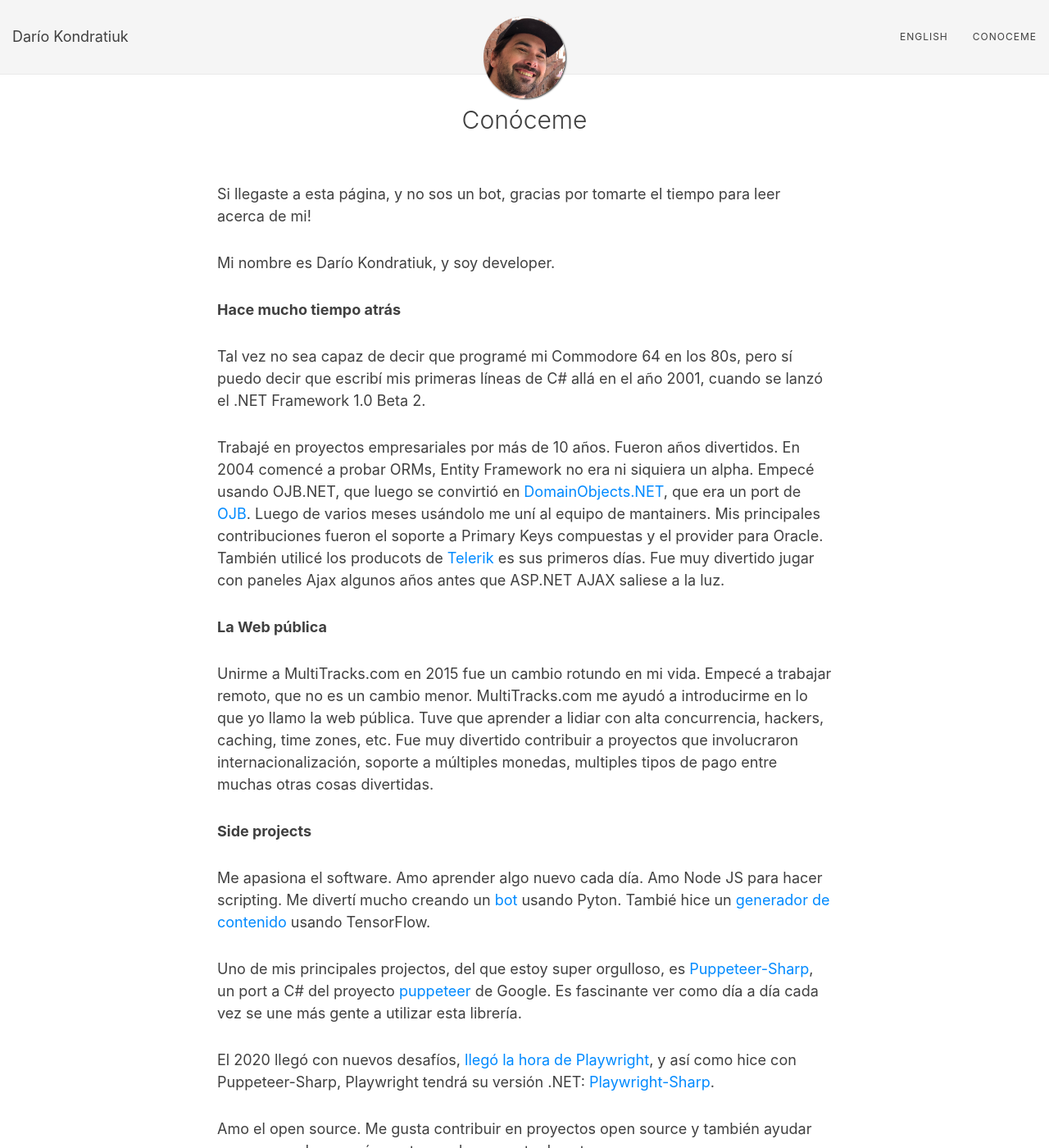
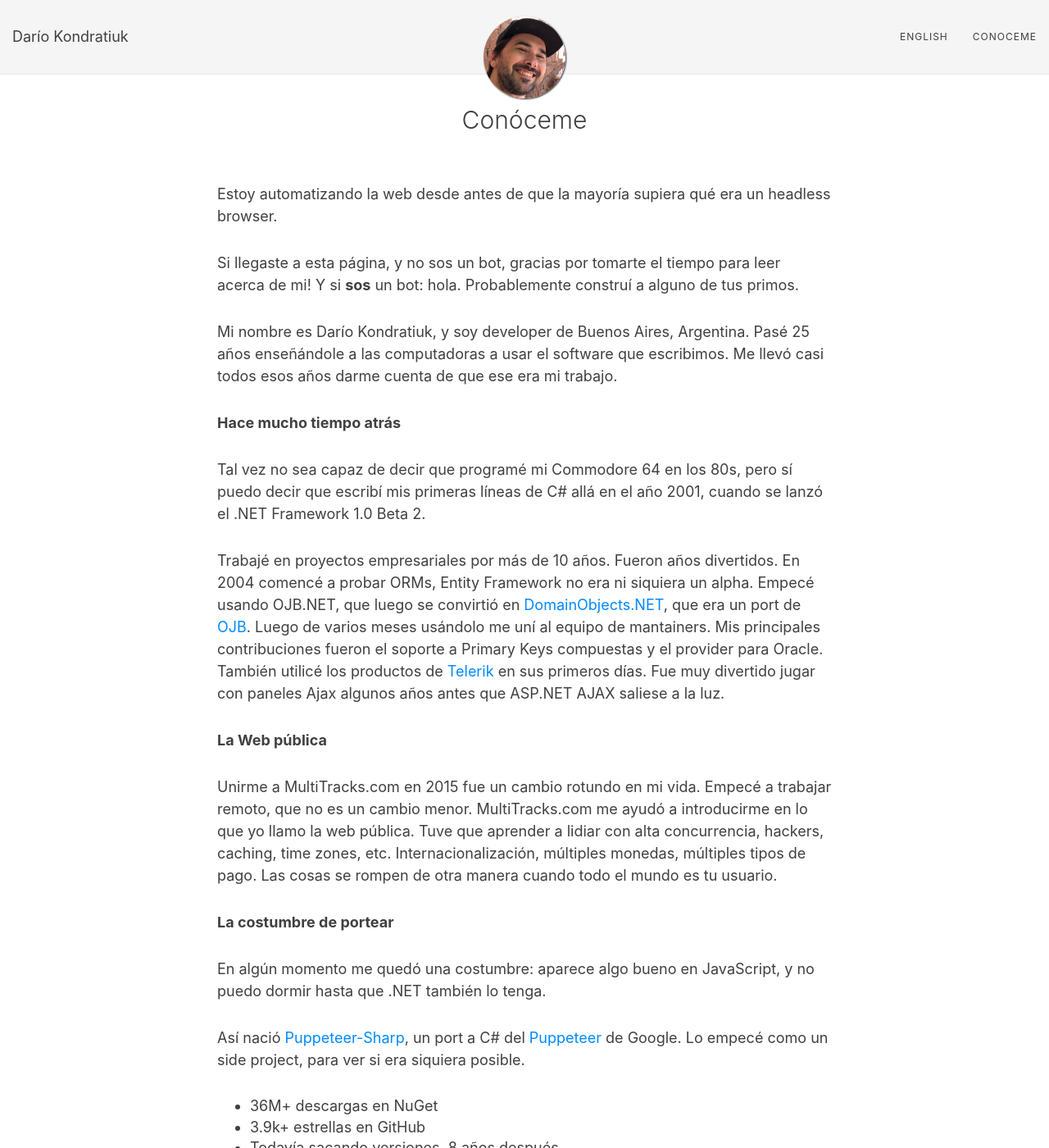
Before and after one commit to kblok/es, a Jekyll site: the page built from aboutme.md, in a window 1280 px wide and 1400 px high. Shown: the whole window at 82% size. Built offline with Jekyll 4.4.1, drawn with Linux system fonts in a browser that asks for light colours; nearby versions of some CDN libraries; some of the changed text lies outside the part shown.

Commit message:
Actualizar la página Conóceme (#17)
Co-authored-by: Claude Opus 5 (1M context) <noreply@anthropic.com>

```diff
--- a/aboutme.md
+++ b/aboutme.md
@@ -3,31 +3,53 @@ layout: page
 title: Conóceme
 ---
 
-Si llegaste a esta página, y no sos un bot, gracias por tomarte el tiempo para leer acerca de mi!
+Estoy automatizando la web desde antes de que la mayoría supiera qué era un headless browser.
 
-Mi nombre es Darío Kondratiuk, y soy developer.
+Si llegaste a esta página, y no sos un bot, gracias por tomarte el tiempo para leer acerca de mi! Y si **sos** un bot: hola. Probablemente construí a alguno de tus primos.
+
+Mi nombre es Darío Kondratiuk, y soy developer de Buenos Aires, Argentina. Pasé 25 años enseñándole a las computadoras a usar el software que escribimos. Me llevó casi todos esos años darme cuenta de que ese era mi trabajo.
 
 **Hace mucho tiempo atrás**
 
 Tal vez no sea capaz de decir que programé mi Commodore 64 en los 80s, pero sí puedo decir que escribí mis primeras líneas de C# allá en el año 2001, cuando se lanzó el .NET Framework 1.0 Beta 2.
 
-Trabajé en proyectos empresariales por más de 10 años. Fueron años divertidos. En 2004 comencé a probar ORMs, Entity Framework no era ni siquiera un alpha. Empecé usando OJB.NET, que luego se convirtió en [DomainObjects.NET](https://sourceforge.net/projects/domainobjects/), que era un port de [OJB](https://db.apache.org/ojb/). Luego de varios meses usándolo me uní al equipo de mantainers. Mis principales contribuciones fueron el soporte a Primary Keys compuestas y el provider para Oracle. También utilicé los producots de [Telerik](https://www.telerik.com/) es sus primeros días. Fue muy divertido jugar con paneles Ajax algunos años antes que ASP.NET AJAX saliese a la luz.
+Trabajé en proyectos empresariales por más de 10 años. Fueron años divertidos. En 2004 comencé a probar ORMs, Entity Framework no era ni siquiera un alpha. Empecé usando OJB.NET, que luego se convirtió en [DomainObjects.NET](https://sourceforge.net/projects/domainobjects/), que era un port de [OJB](https://db.apache.org/ojb/). Luego de varios meses usándolo me uní al equipo de mantainers. Mis principales contribuciones fueron el soporte a Primary Keys compuestas y el provider para Oracle. También utilicé los productos de [Telerik](https://www.telerik.com/) en sus primeros días. Fue muy divertido jugar con paneles Ajax algunos años antes que ASP.NET AJAX saliese a la luz.
 
 **La Web pública**
 
-Unirme a MultiTracks.com en 2015 fue un cambio rotundo en mi vida. Empecé a trabajar remoto, que no es un cambio menor. MultiTracks.com me ayudó a introducirme en lo que yo llamo la web pública. Tuve que aprender a lidiar con alta concurrencia, hackers, caching, time zones, etc. Fue muy divertido contribuir a proyectos que involucraron internacionalización, soporte a múltiples monedas, multiples tipos de pago entre muchas otras cosas divertidas.
+Unirme a MultiTracks.com en 2015 fue un cambio rotundo en mi vida. Empecé a trabajar remoto, que no es un cambio menor. MultiTracks.com me ayudó a introducirme en lo que yo llamo la web pública. Tuve que aprender a lidiar con alta concurrencia, hackers, caching, time zones, etc. Internacionalización, múltiples monedas, múltiples tipos de pago. Las cosas se rompen de otra manera cuando todo el mundo es tu usuario.
 
-**Side projects**
+**La costumbre de portear**
 
-Me apasiona el software. Amo aprender algo nuevo cada día. Amo Node JS para hacer scripting. Me divertí mucho creando un [bot](https://github.com/kblok/TelegramBotFriend) usando Pyton. Tambié hice un [generador de contenido](https://github.com/kblok/RNN-bible-generator) usando TensorFlow.
+En algún momento me quedó una costumbre: aparece algo bueno en JavaScript, y no puedo dormir hasta que .NET también lo tenga.
 
-Uno de mis principales projectos, del que estoy super orgulloso, es [Puppeteer-Sharp](https://github.com/hardkoded/puppeteer-sharp), un port a C# del proyecto [puppeteer](https://github.com/GoogleChrome/puppeteer) de Google. Es fascinante ver como día a día cada vez se une más gente a utilizar esta librería.
+Así nació [Puppeteer-Sharp](https://github.com/hardkoded/puppeteer-sharp), un port a C# del [Puppeteer](https://github.com/puppeteer/puppeteer) de Google. Lo empecé como un side project, para ver si era siquiera posible.
 
-El 2020 llegó con nuevos desafíos, [llegó la hora de Playwright](https://www.hardkoded.com/es/blog/es-hora-de-playwright), y así como hice con Puppeteer-Sharp, Playwright tendrá su versión .NET: [Playwright-Sharp](https://github.com/kblok/playwright-sharp).
+* 36M+ descargas en NuGet
+* 3.9k+ estrellas en GitHub
+* Todavía sacando versiones, 8 años después
+
+Después el 2020 llegó con nuevos desafíos: [llegó la hora de Playwright](https://www.hardkoded.com/es/blog/es-hora-de-playwright). Así que lo hice de nuevo con Playwright-Sharp. Ese tuvo un final mejor del que esperaba: se fue a Microsoft y se convirtió en la [versión oficial .NET de Playwright](https://github.com/microsoft/playwright-dotnet).
+
+Ya sé lo que estás pensando: ¿regalaste el proyecto?
+
+> No regalé el proyecto. Le conseguí una mejor casa.
+
+En el medio de todo eso escribí un libro, [UI Testing with Puppeteer](https://www.amazon.com/Testing-Puppeteer-end-end-automation/dp/180020678X), y Microsoft me nombró MVP siete años seguidos. Todavía no me lo termino de creer.
+
+Nada de esto lo hice solo. Puppeteer-Sharp tiene cientos de contribuidores, y varios me enseñaron cosas sobre mi propio proyecto. No es mi proyecto. Es nuestro.
+
+**Enseñarle a las computadoras a testear**
+
+Hoy construyo agentes de IA que testean software en [mabl](https://www.mabl.com). Agentes que abren un browser de verdad, exploran una app como lo haría una persona, escriben el test, lo corren, y lo arreglan cuando se rompe. También construí la integración MCP de mabl, para que agentes como Claude puedan crear, correr y debuggear tests en la plataforma sin una persona en el medio.
+
+Y acá está lo que me di cuenta hace poco. En 2004 escribí código para que los developers no tuvieran que escribir SQL a mano. En 2017 escribí código para que los developers .NET no tuvieran que escribir JavaScript para manejar un browser. Hoy construyo agentes para que nadie tenga que escribir el mismo test de login por cuadragésima vez.
+
+**Resulta que toda mi carrera fue el mismo trabajo: sacar del medio la parte aburrida entre lo que vos querés y lo que la máquina hace.** Los agentes son simplemente la próxima parte aburrida para sacar del medio.
+
+**No lo hagamos más largo**
 
 Amo el open source. Me gusta contribuir en proyectos open source y también ayudar para que cada vez más gente pueda ser parte de esto.
-
-**No lo hagamos más largo**
 
 Para finalizar, si nos encontramos en un futuro, lo único que tenes que saber es que me gustan las [IPAs](https://en.wikipedia.org/wiki/India_pale_ale).
 
```
